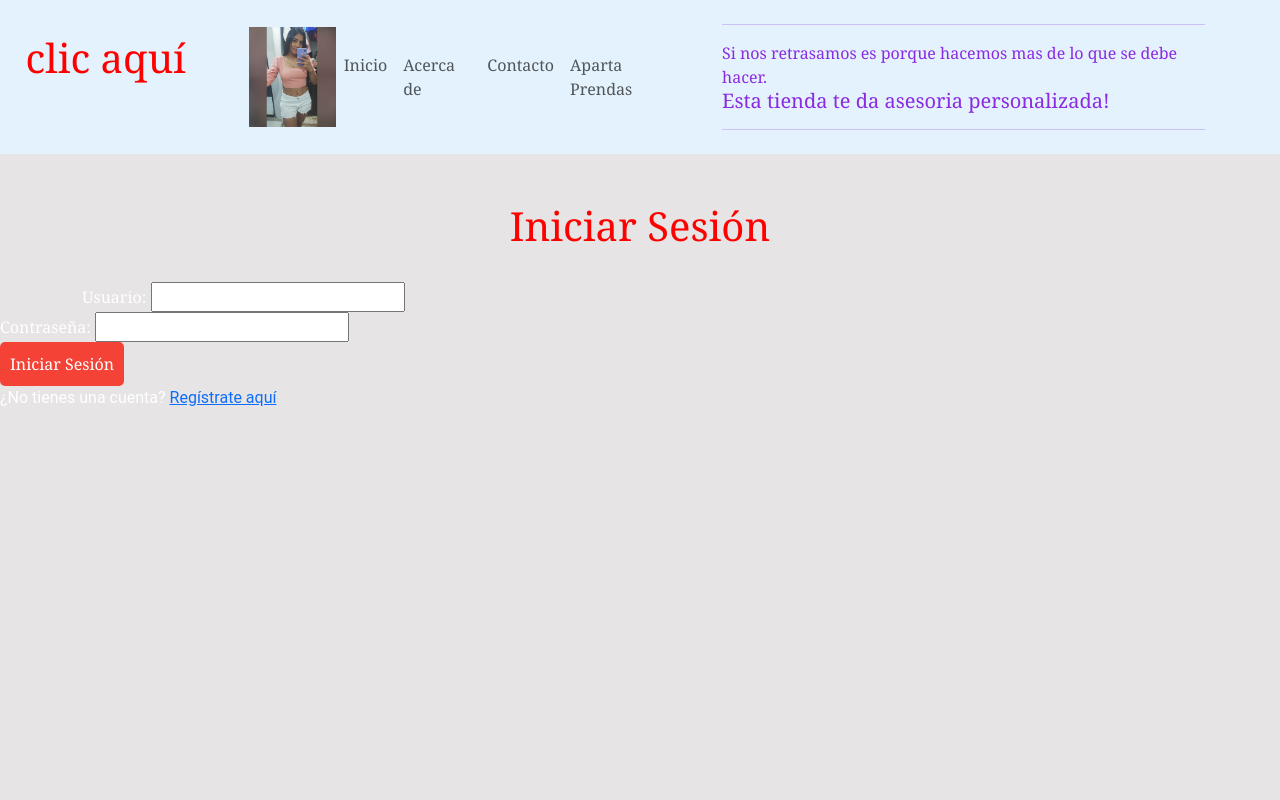
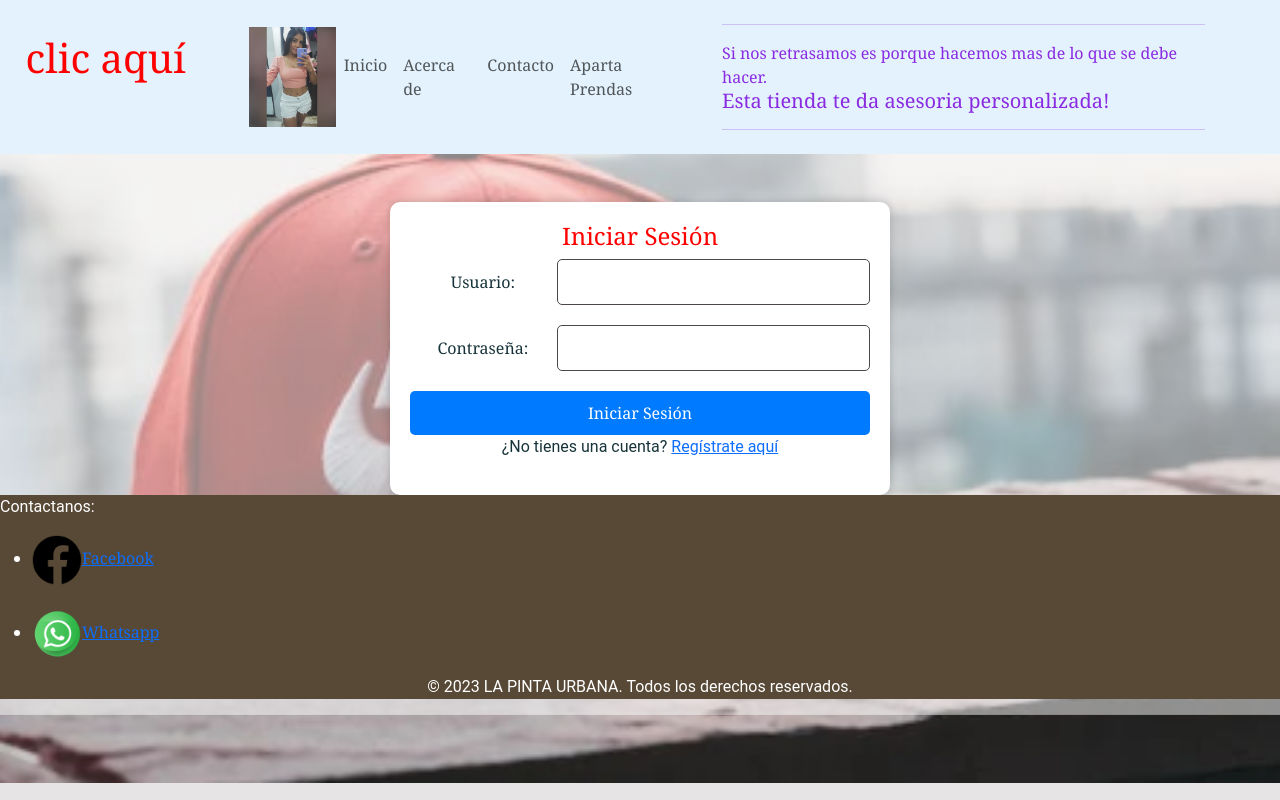
Before and after one commit to julimon80/La_Pinta_Urbana, a plain HTML site: page inicio_sesion.html in a window 1280 px wide. Drawn offline with nearby package versions, Linux system fonts and the light colour scheme.

Commit message:
Inicion de sesion

```diff
--- a/inicio_sesion.html
+++ b/inicio_sesion.html
@@ -56,14 +56,16 @@
 <br>
 <!--fin del header-->
 
-<body>
-    <h1 style="display: flex;justify-content: center;">Iniciar Sesión</h1> <br>
+<body id="fondo">
+    <div class="container">
 
-    <main id="credenciales">
+
+        <main id="credenciales" class="mx-auto">
             <!--input de ingresar usuario-->
-        <div class="container">
             <form action="procesar_login.php" method="post">
-                <label for="username"> Usuario:</label>
+                <h1 class="text-center">Iniciar Sesión</h1>
+                <div class="form-group">
+                    <label for="username">Usuario:</label>
                     <input type="text" id="username" name="username" required>
                 </div>
                 <!--input de ingresar contraseña-->
@@ -72,13 +74,24 @@
                     <input type="password" id="password" name="password" required>
                 </div>
                 <!--boton para verificar credenciales ingresadas-->
-        <button type="submit">Iniciar Sesión</button>
+                <button type="submit" class="btn btn-primary">Iniciar Sesión</button>
+                <p id="registrate-link">¿No tienes una cuenta? <a href="/registrarse.html">Regístrate aquí</a></p>
             </form>
         </main>
-    <!--redireccionamiento a la vista REGISTRARSE-->
-    <p>¿No tienes una cuenta? <a href="registro.html">Regístrate aquí</a></p>
     </div>
 
+    <footer>
+        <p>Contactanos:</p>
+        <ul>
+            <li><img src="/paginaweb/imagenes/facebook.png" alt="" srcset=""><a href="https://www.facebook.com/carlosalexis.romerovalor?mibextid=ZbWKwL"
+                    target="_blank">Facebook</a></li>
+            <br>
+            <li><img src="/paginaweb/imagenes/whatsapp.png" alt="" srcset=""><a href="https://wa.me/3016818367" target="_blank">Whatsapp</a></li>
+        </ul>
+        <div class="footer-bottom">
+            <p style="display: flex;justify-content: center;"> &copy; 2023 LA PINTA URBANA. Todos los derechos reservados.</p>
+          </div>
+    </footer>
 
     <!--linkeo de bootstrap-->
     <script src="https://code.jquery.com/jquery-3.2.1.slim.min.js"
--- a/paginaweb/css/style.css
+++ b/paginaweb/css/style.css
@@ -196,3 +196,65 @@ footer img
   width: 50px;
   height: 50px;
 }
+#credenciales {
+  background-color: white;
+  box-shadow: 0px 0px 10px rgba(0, 0, 0, 0.2);
+  padding: 20px;
+  border-radius: 10px;
+  width: 500px; /* Ajusta el ancho según tus preferencias */
+}
+
+#credenciales h1 {
+  font-size: 24px; /* Tamaño de fuente del encabezado */
+}
+
+.form-group {
+  display: flex;
+  flex-direction: row;
+  justify-content: space-between;
+  align-items: center;
+  margin-bottom: 20px;
+}
+
+.form-group label {
+  flex: 1;
+  text-align: center;
+  padding-right: 1px;
+  color: #17333A;
+}
+
+.form-group input[type="text"],
+.form-group input[type="password"] {
+  flex: 2;
+  width: 100%;
+  padding: 10px;
+  border: 1px solid #4e4747;
+  border-radius: 5px;
+}
+
+#credenciales button {
+  display: block;
+  width: 100%;
+  padding: 10px;
+  background-color: #007BFF;
+  color: white;
+  border: none;
+  border-radius: 5px;
+  cursor: pointer;
+}
+
+#fondo{
+  background: linear-gradient(rgba(255, 255, 255, 0.5), rgba(255, 255, 255, 0.5)),
+  url('../imagenes/gorranike.png');
+
+  background-size: cover;
+  background-repeat: no-repeat;
+  background-position: center center;
+  background-color: rgb(230, 228, 228);
+
+}
+
+#registrate-link {
+  text-align: center;
+  color: #17333A;
+}
```
Lines whose indentation alone changed are shown as unchanged.
